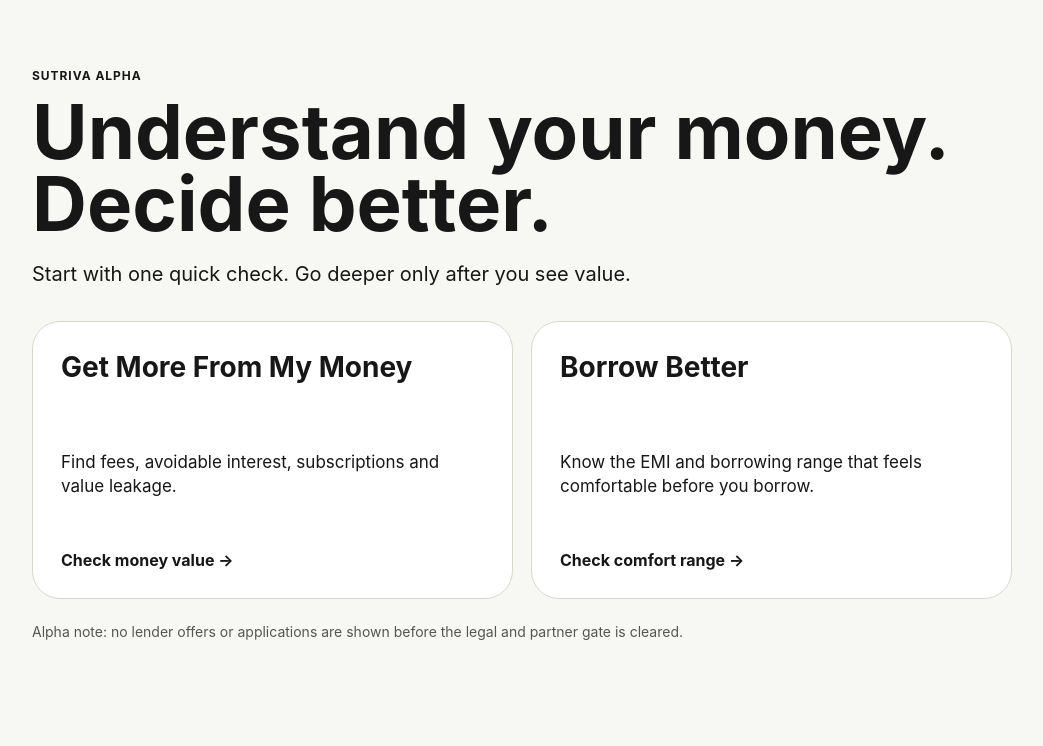
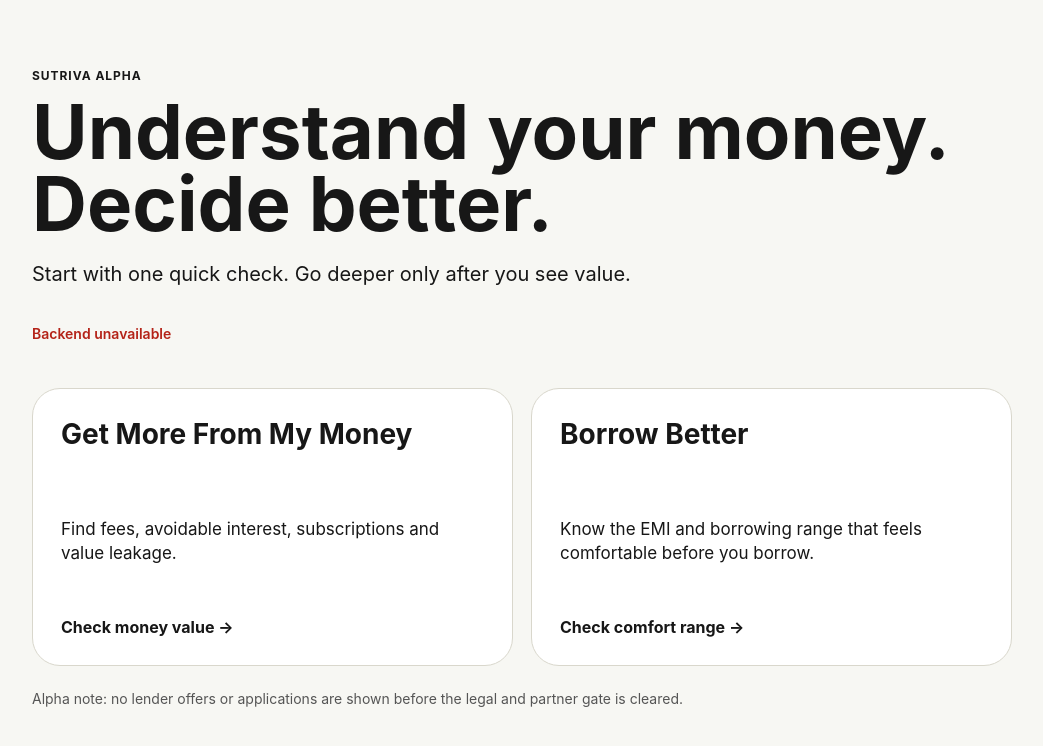
Before and after one commit to agrodhara/SUTRIVA, a Next.js app in the folder apps/pwa/: page / in a window 1280 px wide. Shown: the top 746 px of the page, without its empty margins (118-1161 px from the left). Built offline with nearby package versions, Linux system fonts and the light colour scheme; no server answers.

Commit message:
feat(pwa): add backend connectivity indicator using NEXT_PUBLIC_API_BASE_URL
Co-authored-by: agrodhara <210171781+agrodhara@users.noreply.github.com>

```diff
--- a/apps/pwa/app/page.tsx
+++ b/apps/pwa/app/page.tsx
@@ -1,3 +1,4 @@
+import { BackendStatus } from "../components/BackendStatus";
 import { DoorCard } from "../components/DoorCard";
 
 export default function Home() {
@@ -9,6 +10,7 @@ export default function Home() {
         <p className="lede">
           Start with one quick check. Go deeper only after you see value.
         </p>
+        <BackendStatus />
       </section>
 
       <section className="doors" aria-label="Product journeys">
--- a/apps/pwa/app/styles.css
+++ b/apps/pwa/app/styles.css
@@ -57,6 +57,17 @@ h1 {
 .doorCard p { font-size: 17px; line-height: 1.45; margin: 0; }
 .doorCard span { font-weight: 700; }
 
+.backendStatus {
+  display: inline-block;
+  margin-top: 16px;
+  font-size: 14px;
+  font-weight: 600;
+}
+
+.backendStatus--connected { color: #1a7f37; }
+.backendStatus--unavailable { color: #b42318; }
+.backendStatus--checking { color: #555; }
+
 .guardrail {
   margin-top: 24px;
   font-size: 14px;
--- /dev/null
+++ b/apps/pwa/components/BackendStatus.tsx
@@ -0,0 +1,47 @@
+"use client";
+
+import { useEffect, useState } from "react";
+
+const API_BASE_URL = process.env.NEXT_PUBLIC_API_BASE_URL ?? "http://127.0.0.1:8000";
+
+type Status = "checking" | "connected" | "unavailable";
+
+export function BackendStatus() {
+  const [status, setStatus] = useState<Status>("checking");
+
+  useEffect(() => {
+    let cancelled = false;
+
+    async function checkHealth() {
+      try {
+        const response = await fetch(`${API_BASE_URL}/health`);
+        if (!cancelled) {
+          setStatus(response.ok ? "connected" : "unavailable");
+        }
+      } catch {
+        if (!cancelled) {
+          setStatus("unavailable");
+        }
+      }
+    }
+
+    checkHealth();
+
+    return () => {
+      cancelled = true;
+    };
+  }, []);
+
+  const label =
+    status === "connected"
+      ? "Backend connected"
+      : status === "unavailable"
+      ? "Backend unavailable"
+      : "Checking backend...";
+
+  return (
+    <p className={`backendStatus backendStatus--${status}`} role="status">
+      {label}
+    </p>
+  );
+}
```
Also changed, not shown: 2 other files (tests, documents, lock files or other folders).
